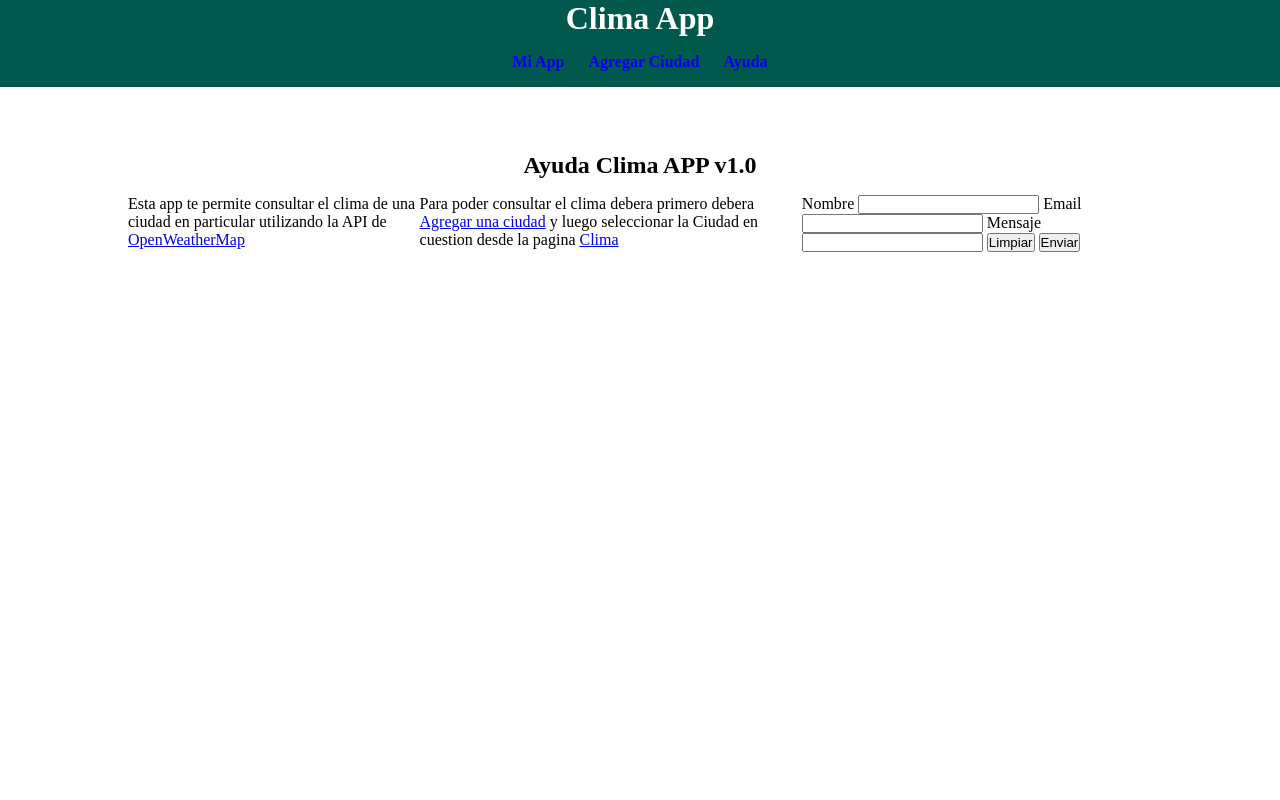
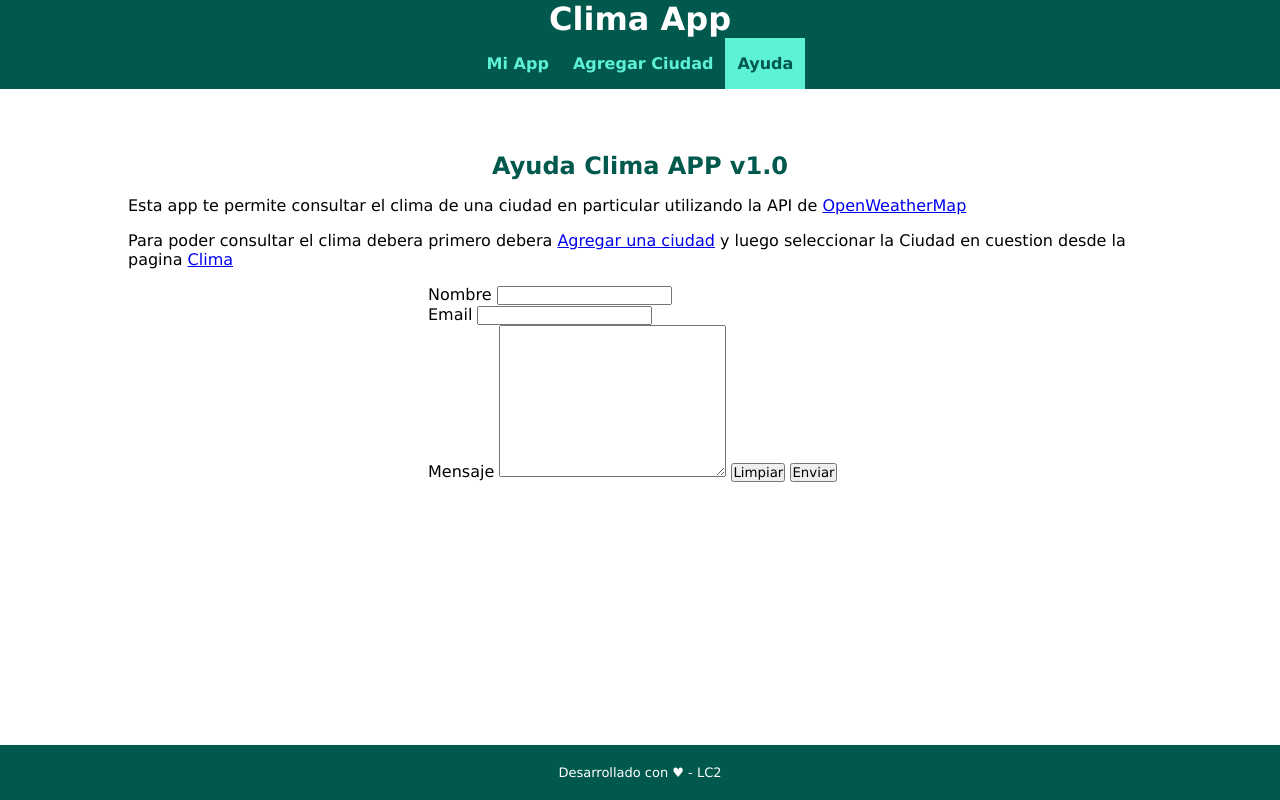
Before and after one commit to alanrojas27/tup-lc2-clima-app, a plain HTML site: page help.html in a window 1280 px wide. Drawn offline with Linux system fonts and the light colour scheme.

Commit message:
arregle la primera entrega

```diff
--- a/css/common.css
+++ b/css/common.css
@@ -2,18 +2,17 @@
   box-sizing: border-box;
   margin: 0;
   padding: 0;
-  font-family: "Lucida Sans", "Lucida Sans Regular", "Lucida Grande",
-    "Lucida Sans
-    Unicode", Geneva, Verdana, sans-serif;
+  font-family: "Lucida Sans", "Lucida Sans Regular", "Lucida Grande","Lucida SansUnicode", Geneva, Verdana, sans-serif;
 }
 :root {
   /* Declaro variables CSS con colores principales */
   --color-theme: #00594c;
   --color-active: #5df2d6;
   --color-back-active: #04957d;
-  --color-gradient: linear-gradient(to right, var(--color-theme),
-    var(--color-back-active));
+  --color-gradient: linear-gradient(to right, var(--color-theme), var(--color-back-active));
 }
+
+
 body {
   height: 100%;
   width: 100%;
@@ -49,11 +48,11 @@ nav li a {
   text-decoration: none;
   font-size: 1em;
   font-weight: bold;
-  color: var (--color-active);
+  color: var(--color-active);
 }
 nav li.current-page a {
-  color: var (--color-theme);
-  background-color: var (--color-active);
+  color: var(--color-theme);
+  background-color: var(--color-active);
   pointer-events: none;
 }
 main {
@@ -73,12 +72,12 @@ h1 > img {
   vertical-align: middle;
 }
 h2 {
-  color: var (--color-theme);
+  color: var(--color-theme);
   margin: 16px 0;
   text-align: center;
 }
 h3 {
-  color: var (--color-theme);
+  color: var(--color-theme);
   margin: 8px 0;
 }
 main section {
@@ -88,7 +87,7 @@ main section {
 footer {
   position: fixed;
   bottom: 0px;
-  background: var (--color-theme);
+  background: var(--color-theme);
   width: 100%;
   text-align: center;
   padding-top: 10px;
@@ -101,6 +100,15 @@ footer p {
 main p {
   margin-bottom: 16px;
 }
+
+#form-city-list{
+  display: flex;
+  flex-direction: column;
+}
+
+#form-city-list form{
+  padding-left: 300px;
+}
 /* Media Query: Estilos a aplicar sólo en pantallas mayores a 400px */
 @media (min-width: 400px) {
   main {
--- a/help.html
+++ b/help.html
@@ -29,9 +29,14 @@ botón de consultar -->
           <p>Esta app te permite consultar el clima de una ciudad en particular utilizando la API de <a href="https://openweathermap.org/api" target=“_blank”>OpenWeatherMap</a></p>
           <p>Para poder consultar el clima debera primero debera <a href="./add-city.html">Agregar una ciudad</a> y luego seleccionar la Ciudad en cuestion desde la pagina <a href="./index.html">Clima</a></p>
           <form action="">
-            Nombre <input type="text">
-            Email <input type="email">
-            Mensaje <input type="textarea">
+            <label for="nombre">Nombre</label>
+            <input type="text" id="nombre" name="nombre">
+            <br>
+            <label for="email">Email</label>
+            <input type="email" id="email" name="email">
+            <br>
+            <label for="msj">Mensaje</label>
+            <textarea name="msj" id="msj" cols="30" rows="10"></textarea>
             <button>Limpiar</button>
             <button>Enviar</button>
           </form>
```
Also changed, not shown: add-city.html (+3 -3 lines).
